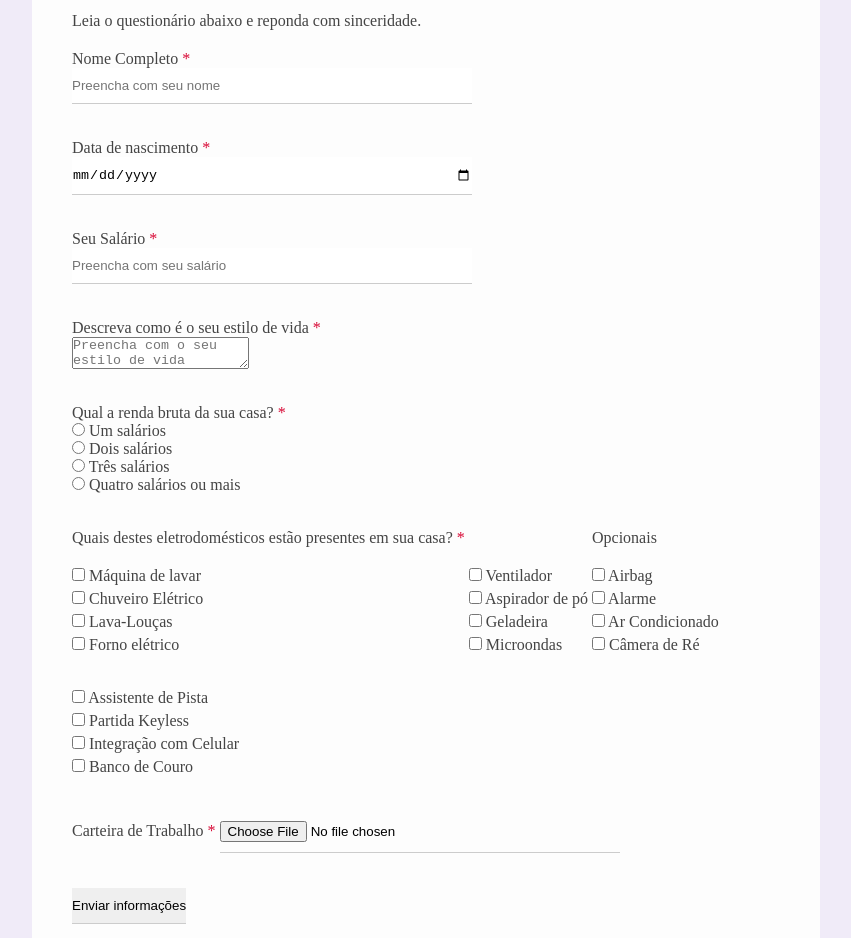
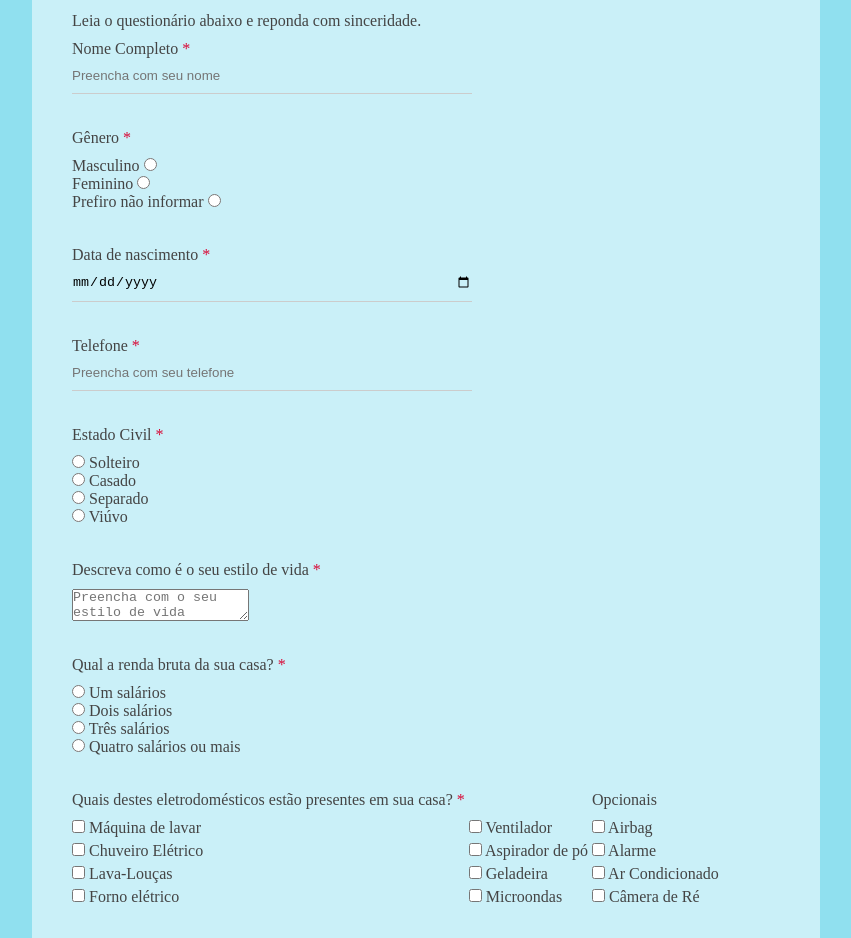
Before and after one commit to gilsondaniel/Projeto-1---Tributo, a plain HTML site: page Projeto 2 - Form/index.html in a window 1280 px wide. Shown: the part 264-1202 px from the top of the page, without its empty margins (214-1065 px from the left). Drawn offline with Linux system fonts and the light colour scheme.

Commit message:
finalization,quest

```diff
--- a/Projeto 2 - Form/index.html
+++ b/Projeto 2 - Form/index.html
@@ -28,7 +28,25 @@
                <form>
               <div class="box-input">
                 <label for="name">Nome Completo <span class="required-sinal">*</span></label>
-                <input type="text" name="name" class="block" placeholder="Preencha com seu nome" required/>
+                <input type="text" maxlength="35" name="name" class="block" placeholder="Preencha com seu nome" required/>
+                </div>
+
+                <div class="box-input">
+                  <div class="title-radio">
+                  <label for="gender">Gênero <span class="required-sinal">*</span></label>
+                  </div>
+                  <div class="radio">
+                    <label for="gender">Masculino</label>
+                    <input type="radio" value="male" name="gender">
+                  </div>
+                  <div class="radio">
+                    <label for="gender">Feminino</label>
+                    <input type="radio" value="female" name="gender">
+                  </div>
+                  <div class="radio">
+                    <label for="gender">Prefiro não informar</label>
+                    <input type="radio" value="no-information" name="gender">
+                  </div>
                 </div>
 
              <div class="box-input">
@@ -37,17 +55,43 @@
               </div>
 
              <div class="box-input">
-                <label for="salary">Seu Salário <span class="required-sinal">*</span></label>
-              <input type="number" name="salary" class="block" placeholder="Preencha com seu salário" required>
+                <label for="telephone">Telefone <span class="required-sinal">*</span></label>
+              <input type="number" name="telephone" class="block" placeholder="Preencha com seu telefone" required>
                </div>
 
+               <div class="box-input">
+                <div class="title-radio">
+                <label for="marital-status">Estado Civil <span class="required-sinal">*</span></label>
+              </div>
+               <div class="radio">
+                  <input type="radio" value="single" name="marital-status">
+                  <label for="single">Solteiro</label>
+                </div>
+                <div class="radio">
+                  <input type="radio" value="married" name="marital-status">
+                  <label for="married">Casado</label>
+                </div>
+                  <div class="radio">
+                  <input type="radio" value="separate" name="marital-status">
+                  <label for="separate">Separado</label>
+                 </div>
+               <div class="radio">
+                  <input type="radio" value="widower" name="marital-status">
+                  <label for="widower">Viúvo</label>
+                  </div>
+                </div>
+
              <div class="box-input">
+              <div class="title-textarea">
                 <label for="description">Descreva como é o seu estilo de vida <span class="required-sinal">*</span></label>
+              </div>
                <textarea name="description" class="block" placeholder="Preencha com o seu estilo de vida" required></textarea>
                 </div>
 
                <div class="box-input">
+                <div class="title-radio">
               <label for="income">Qual a renda bruta da sua casa? <span class="required-sinal">*</span></label>
+            </div>
              <div class="radio">
                 <input type="radio" value="one-salary" name="income">
                 <label for="one-salary">Um salários</label>
@@ -185,7 +229,7 @@
              <input type="file" name="work-card">
               </div>
 
-              <input type="submit" value="Enviar informações">
+              <input type="submit" value="Enviar informações" class="btn-submit">
               </form>
          </div>
      </div>
--- a/Projeto 2 - Form/style.css
+++ b/Projeto 2 - Form/style.css
@@ -4,7 +4,7 @@
 }
 
 body{
-    background-color: #f0ebf8;
+    background-color: #90E0EF;
     padding-bottom: 500px;
 }
 
@@ -20,6 +20,7 @@ input{
     border: none;
     border-bottom: 1px solid #ccc;
     padding: 10px 0;
+    background-color: #CAF0F8;
 }
 
 input[type= text],
@@ -31,7 +32,7 @@ input[type= file]{
 
 .header{
     padding: 20px;
-    background-color: #673ab7;
+    background-color: #0077B6;
     height: 160px;
 }
 
@@ -45,7 +46,7 @@ input[type= file]{
 .form-container{
     margin: 50px;
     padding: 10px;
-    background-color: #fdfdfd;
+    background-color: #CAF0F8;
     width: 60%;
     margin: 0 auto;
     position: relative;
@@ -58,8 +59,8 @@ input[type= file]{
 }
 
 .form-header p{
-    color: #673ab7;
-    border-bottom: 2px solid #673ab7;
+    color: #0077B6;
+    border-bottom: 2px solid #0077B6;
     width: 100px;
     text-align: center;
     margin: 0 auto;
@@ -77,7 +78,15 @@ input[type= file]{
 }
 
 .form-body p{
-    margin-bottom: 20px;
+    margin-bottom: 10px;
+}
+
+.title-radio{
+    margin-bottom: 10px;
+}
+
+.title-textarea{
+    margin-bottom: 10px;
 }
 
 .required-sinal{
@@ -86,6 +95,10 @@ input[type= file]{
 
 .box-input{
     margin-bottom:35px ;
+}
+
+.box-input p{
+    margin-bottom: 15px;
 }
 
 .block{
@@ -101,3 +114,21 @@ input[type= file]{
     list-style: none;
     margin-bottom: 5px;
  }
+
+ .btn-submit{
+    background-color: #0077B6;
+    color: #CAF0F8;
+    font-size: 12px;
+    cursor: pointer;
+    height: 50px;
+    width: 150px;
+    transition: 0.5s;
+    border: 2px solid transparent;
+    text-transform: uppercase;
+ }
+
+ .btn-submit:hover{
+    background-color: #CAF0F8;
+    color: #0077B6;
+    border-color: #0077B6;
+ }
```
